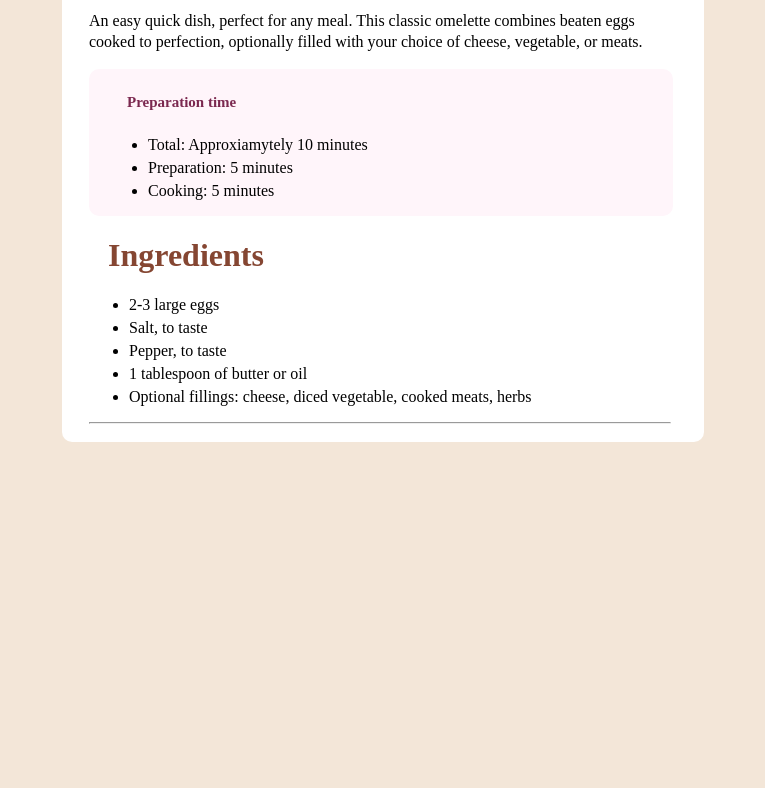
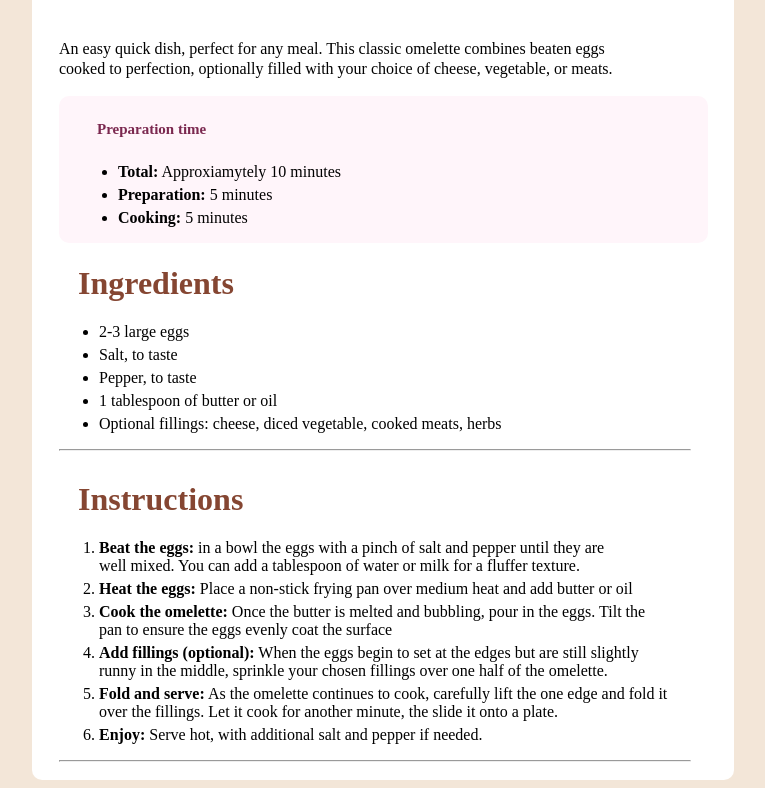
Before and after one commit to enxo8322/lesson2, a plain HTML site: page index.html in a window 1280 px wide. Shown: the part 382-1170 px from the top of the page, without its empty margins (257-1022 px from the left). Before the commit the page ends 832 px from the top, so only its background shows below. Drawn offline with Linux system fonts and the light colour scheme.

Commit message:
finished instrction

```diff
--- a/Assets/CSS/styles.css
+++ b/Assets/CSS/styles.css
@@ -18,10 +18,10 @@ body{
 }
 .container{
     background-color: var(--White);
-    width: 555px;
+    width: 610px;
     border-radius: 10px;
     padding-bottom: 200px;
-    padding-right: 60px;
+    padding-right: 65px;
     padding-left: 27px;
     padding-bottom: 10px;
     padding-top: 20px;
@@ -42,7 +42,7 @@ img{
 }
 .container-1{
     background-color: var(--Rose-50);
-    width: 565px;
+    width: 630px;
     padding-left: 19px;
     border-radius: 10px;
 }
@@ -57,7 +57,10 @@ img{
     padding-left: 19px;
 }
 .line{
-    width: 580px;
+    width: 630px;
+}
+.highlight{
+    font-weight: bold;
 }
 
 
--- a/index.html
+++ b/index.html
@@ -9,15 +9,15 @@
 </head>
 <body>
     <div class="container">
-        <img src="./Assets/Images/image-omelette.jpeg" alt="logo" width="580">
+        <img src="./Assets/Images/image-omelette.jpeg" alt="logo" width="640">
         <h1> Simple Omelette Recipe</h1>
         <p class="cat">An easy quick dish, perfect for any meal. This classic omelette combines beaten eggs<br>cooked to perfection, optionally filled with your choice of cheese, vegetable, or meats.</p>
         <div class="container-1">
             <h5 class="nice">Preparation time</h5>
             <ul class="list">
-                <li>Total: Approxiamytely 10 minutes</li>
-                    <li>Preparation: 5 minutes</li>
-                    <li>Cooking: 5 minutes</li>
+                <li><span class="highlight"> Total:</span> Approxiamytely 10 minutes</li>
+                    <li><span class="highlight">Preparation:</span> 5 minutes</li>
+                    <li><span  class="highlight">Cooking:</span> 5 minutes</li>
             </ul>
         </div>
         <div class="container-2">
@@ -31,6 +31,18 @@
             </ul>
             <hr class="line">
         </div>
+        <div class="container-3">
+            <h1 class="ingre">Instructions</h1>
+            <ol>
+                <li><span class="highlight">Beat the eggs:</span> in a bowl the eggs with a pinch of salt and pepper until they are<br>well mixed. You can add a tablespoon of water or milk for a fluffer texture.</li>
+                <li><span class="highlight">Heat the eggs:</span> Place a non-stick frying pan over medium heat and add butter or oil</li>
+                <li><span class="highlight">Cook the omelette:</span> Once the butter is melted and bubbling, pour in the eggs. Tilt the<br>pan to ensure the eggs evenly coat the surface</li>
+                <li><span class="highlight">Add fillings (optional):</span> When the eggs begin to set at the edges but are still slightly<br>runny in the middle, sprinkle your chosen fillings over one half of the omelette.</li>
+                <li><span class="highlight">Fold and serve:</span> As the omelette continues to cook, carefully lift the one edge and fold it<br>over the fillings. Let it cook for another minute, the slide it onto a plate.</li>
+                <li><span class="highlight">Enjoy:</span> Serve hot, with additional salt and pepper if needed.</li>
+            </ol>
+            <hr class="line">
+        </div>
 
     </div>
 </body>
```
